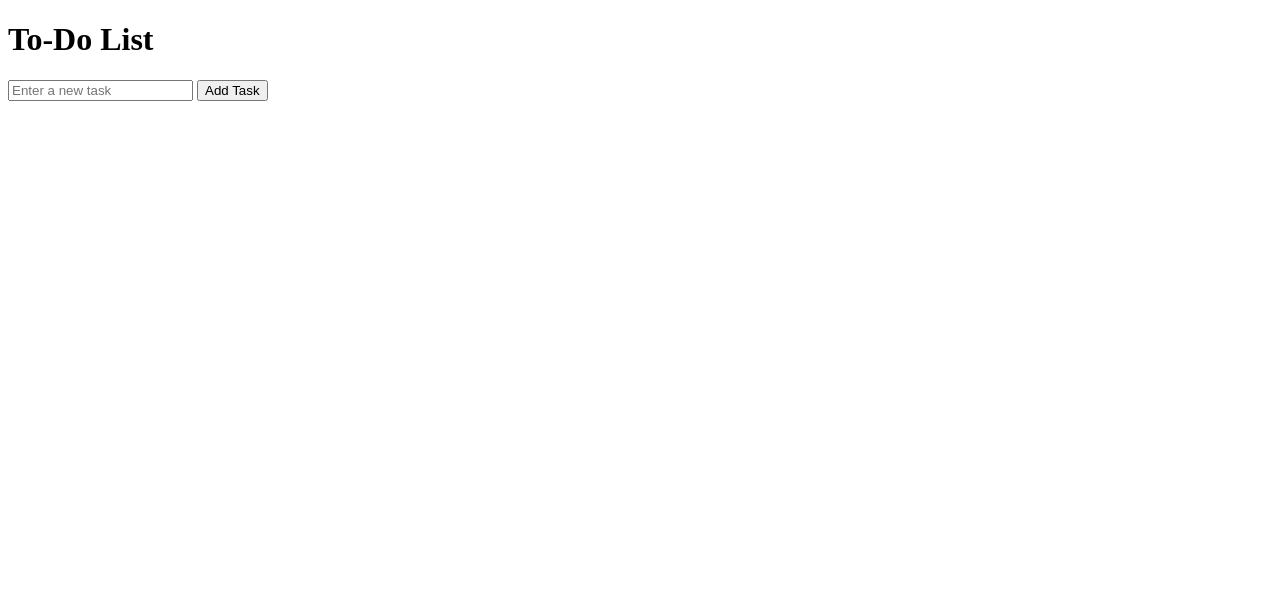
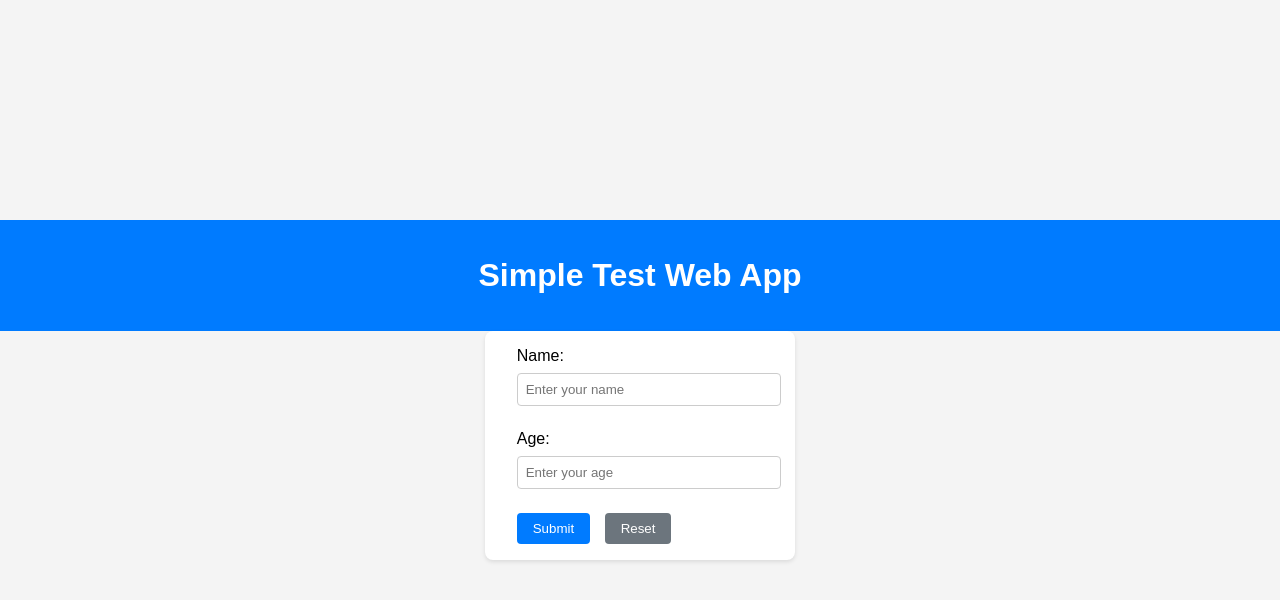
Before and after one commit to odl-user-1807589/AgenticAICapstone, a plain HTML site: page index.html in a window 1280 px wide. Drawn offline with Linux system fonts and the light colour scheme.

Commit message:
Auto-push: Approved code

```diff
--- a/index.html
+++ b/index.html
@@ -1,56 +1,113 @@
 <!DOCTYPE html>
 <html lang="en">
 <head>
-  <meta charset="UTF-8">
-  <meta name="viewport" content="width=device-width, initial-scale=1.0">
-  <title>Simple To-Do List</title>
+    <meta charset="UTF-8">
+    <meta name="viewport" content="width=device-width, initial-scale=1.0">
+    <title>Simple Test Web App</title>
+    <style>
+        body {
+            font-family: Arial, sans-serif;
+            margin: 0;
+            padding: 0;
+            display: flex;
+            flex-direction: column;
+            align-items: center;
+            justify-content: center;
+            height: 100vh;
+            background-color: #f4f4f4;
+        }
+        header {
+            background-color: #007bff;
+            color: #fff;
+            padding: 1rem;
+            width: 100%;
+            text-align: center;
+        }
+        form {
+            background: #ffffff;
+            padding: 1rem 2rem;
+            border-radius: 8px;
+            box-shadow: 0 2px 4px rgba(0,0,0,0.1);
+        }
+        form div {
+            margin-bottom: 1rem;
+        }
+        input[type="text"],
+        input[type="number"] {
+            width: 100%;
+            padding: 0.5rem;
+            margin: 0.5rem 0;
+            border: 1px solid #ccc;
+            border-radius: 4px;
+        }
+        button {
+            padding: 0.5rem 1rem;
+            border: none;
+            border-radius: 4px;
+            cursor: pointer;
+        }
+        button[type="submit"] {
+            background-color: #007bff;
+            color: white;
+        }
+        button[type="reset"] {
+            background-color: #6c757d;
+            color: white;
+            margin-left: 10px;
+        }
+        .results {
+            margin-top: 20px;
+            font-size: 1.2rem;
+        }
+    </style>
 </head>
 <body>
-  <h1>To-Do List</h1>
 
-  <!-- Input and Button for Adding Tasks -->
-  <input type="text" id="taskInput" placeholder="Enter a new task">
-  <button id="addTaskButton">Add Task</button>
+<header>
+    <h1>Simple Test Web App</h1>
+</header>
 
-  <!-- Container for Task List -->
-  <ul id="taskList"></ul>
+<main>
+    <form id="test-form">
+        <div>
+            <label for="name">Name:</label>
+            <input type="text" id="name" name="name" placeholder="Enter your name" required>
+        </div>
+        <div>
+            <label for="age">Age:</label>
+            <input type="number" id="age" name="age" placeholder="Enter your age" required>
+        </div>
+        <button type="submit">Submit</button>
+        <button type="reset">Reset</button>
+    </form>
+    <div class="results" id="results"></div>
+</main>
 
-  <script>
-    // JavaScript Code
-    // Select DOM elements
-    const taskInput = document.getElementById('taskInput');
-    const addTaskButton = document.getElementById('addTaskButton');
-    const taskList = document.getElementById('taskList');
+<script>
+    document.getElementById('test-form').addEventListener('submit', function(event) {
+        event.preventDefault(); // Prevent page reload
 
-    // Add event listener to the Add Task button
-    addTaskButton.addEventListener('click', function() {
-      const taskText = taskInput.value.trim();
+        const name = document.getElementById('name').value;
+        const age = document.getElementById('age').value;
+        const resultsDiv = document.getElementById('results');
 
-      // If input is empty, do nothing
-      if (taskText === '') return;
+        // Validate inputs
+        if (!name || !age) {
+            resultsDiv.textContent = "Please fill in all fields.";
+            resultsDiv.style.color = "red";
+            return;
+        }
 
-      // Create a new list item (<li>)
-      const listItem = document.createElement('li');
-      listItem.textContent = taskText;
+        // Display results
+        resultsDiv.textContent = `Hello, ${name}! You are ${age} years old.`;
+        resultsDiv.style.color = "green";
+    });
 
-      // Create Remove button for the task
-      const removeButton = document.createElement('button');
-      removeButton.textContent = 'Remove';
+    document.getElementById('test-form').addEventListener('reset', function() {
+        const resultsDiv = document.getElementById('results');
+        resultsDiv.textContent = ""; // Clear results
+    });
+</script>
 
-      // Add functionality to remove task on button click
-      removeButton.addEventListener('click', function() {
-        taskList.removeChild(listItem);
-      });
-
-      // Add the Remove button to the list item
-      listItem.appendChild(removeButton);
-
-      // Add the new list item to the task list
-      taskList.appendChild(listItem);
-
-      // Clear the input field for a new task
-      taskInput.value = '';
-    });
-  </script>
 </body>
 </html>
```
